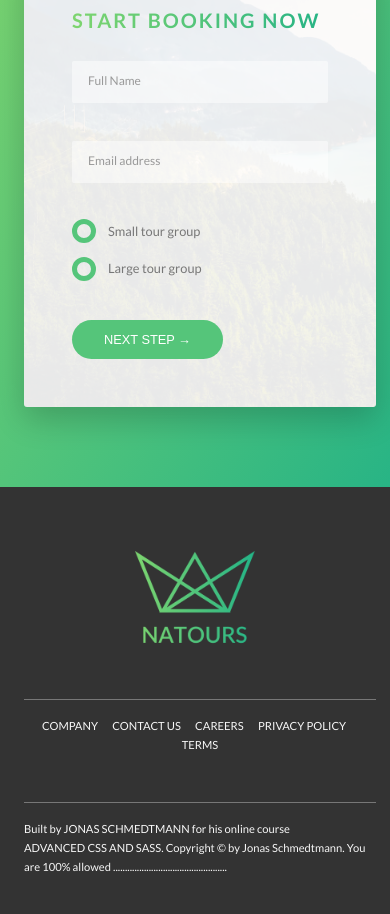
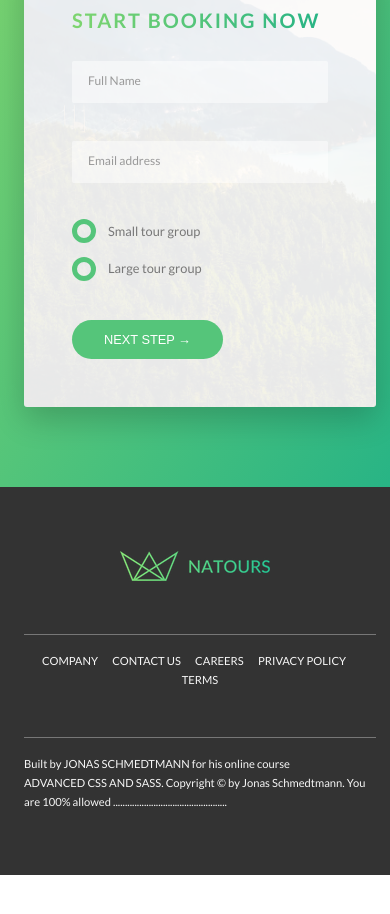
Before and after one commit to kevinujoodha/1-Natours, a website: page index.html in a window 390 px wide. Shown: the part 5975-6889 px from the top of the page. After the commit the page ends 6850 px from the top, so only its background shows below. Drawn offline with Linux system fonts and the light colour scheme.

Commit message:
responsive images

```diff
--- a/index.html
+++ b/index.html
@@ -386,7 +386,12 @@
 
     <footer class="footer">
         <div class="footer__logo-box">
-            <img src="img/logo-green-2x.png" alt="Full logo" class="footer__logo">
+
+            <picture class="footer__logo">
+                <source srcset="img/logo-green-small-1x.png 1x, img/logo-green-small-2x.png 2x"
+                        media="(max-width: 37.5rem)">
+                <img srcset="img/logo-green-1x.png 1x, img/logo-green-2x.png 2x" alt="Full logo">
+            </picture>
         </div>
 
         <div class="row">
```
